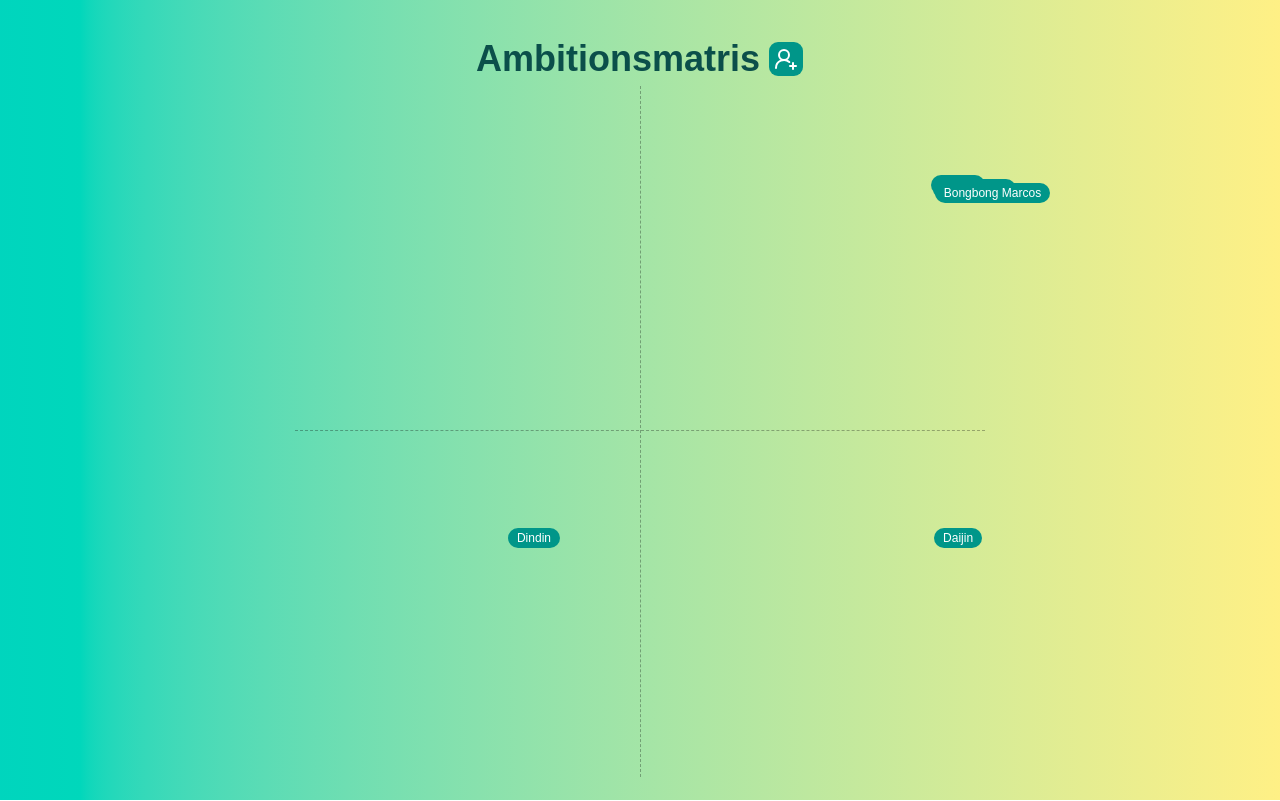
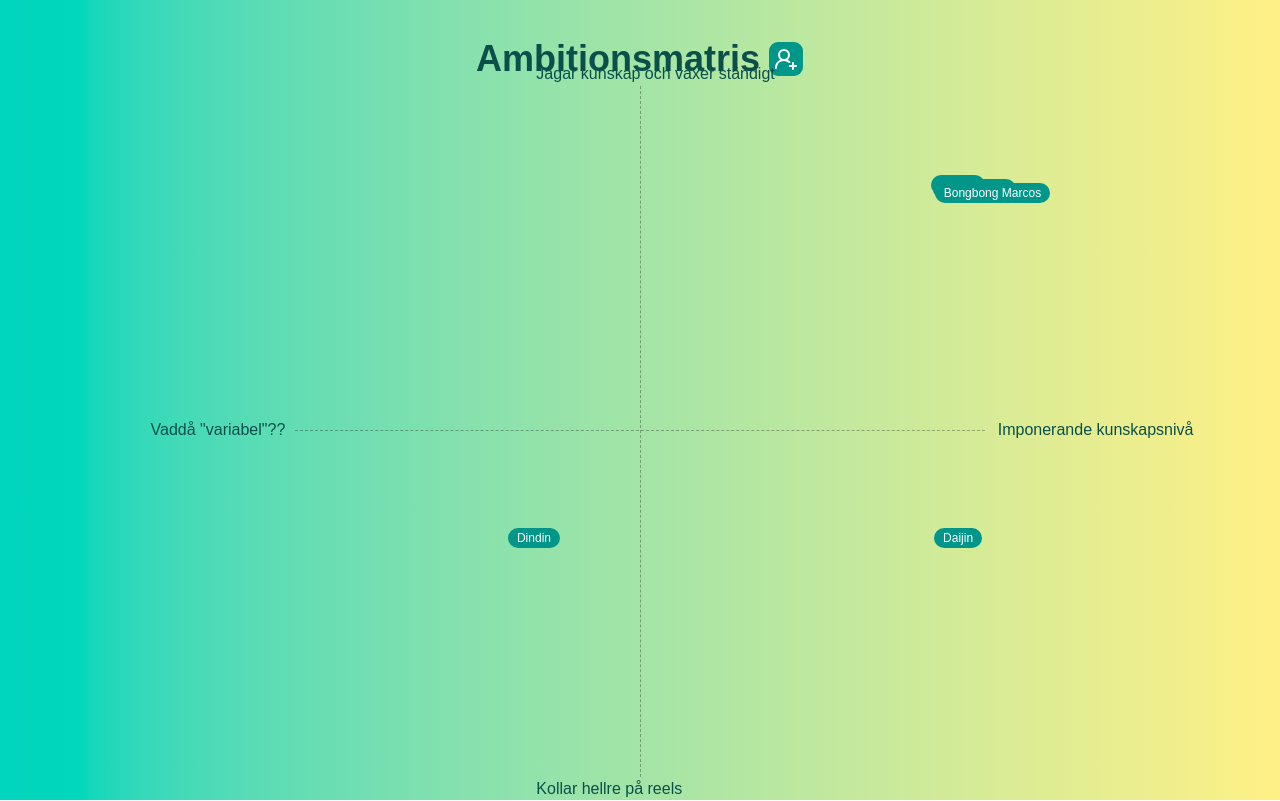
Before and after one commit to 200backflips/ambition-matrix, a React (Vite) app: page / in a window 1280 px wide. Built offline with nearby package versions, Linux system fonts and the light colour scheme.

Commit message:
add tixt

```diff
--- a/src/components/matrix.tsx
+++ b/src/components/matrix.tsx
@@ -37,6 +37,18 @@ export default function Matrix() {
       <section className="relative grid grid-cols-10 grid-rows-10 gap-4">
         <div className="absolute w-0.25 h-full border-l border-dashed border-black/30 left-[50%]" />
         <div className="absolute h-0.25 w-full border-b border-dashed border-black/30 bottom-[50%]" />
+        <h4 className="absolute text-teal-900 bottom-[48.5%] -left-36">
+          Vaddå "variabel"??
+        </h4>
+        <h4 className="absolute text-teal-900 -top-6 left-[35%]">
+          Jagar kunskap och växer ständigt
+        </h4>
+        <h4 className="absolute text-teal-900 bottom-[48.5%] -right-52">
+          Imponerande kunskapsnivå
+        </h4>
+        <h4 className="absolute text-teal-900 -bottom-6 left-[35%]">
+          Kollar hellre på reels
+        </h4>
         {Array.from(studentsPositions).map(([key, students]) => {
           const [ambition, knowledge] = key.split("-").map(Number);
 
```
